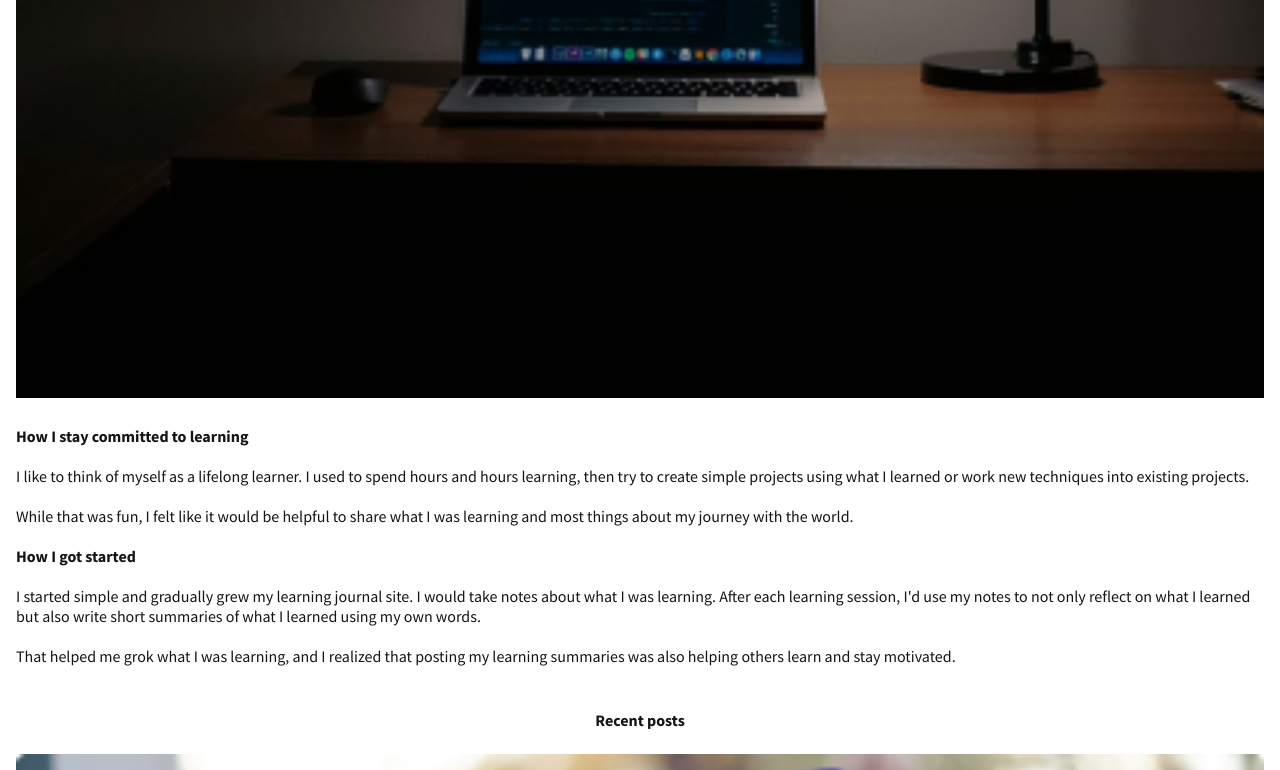
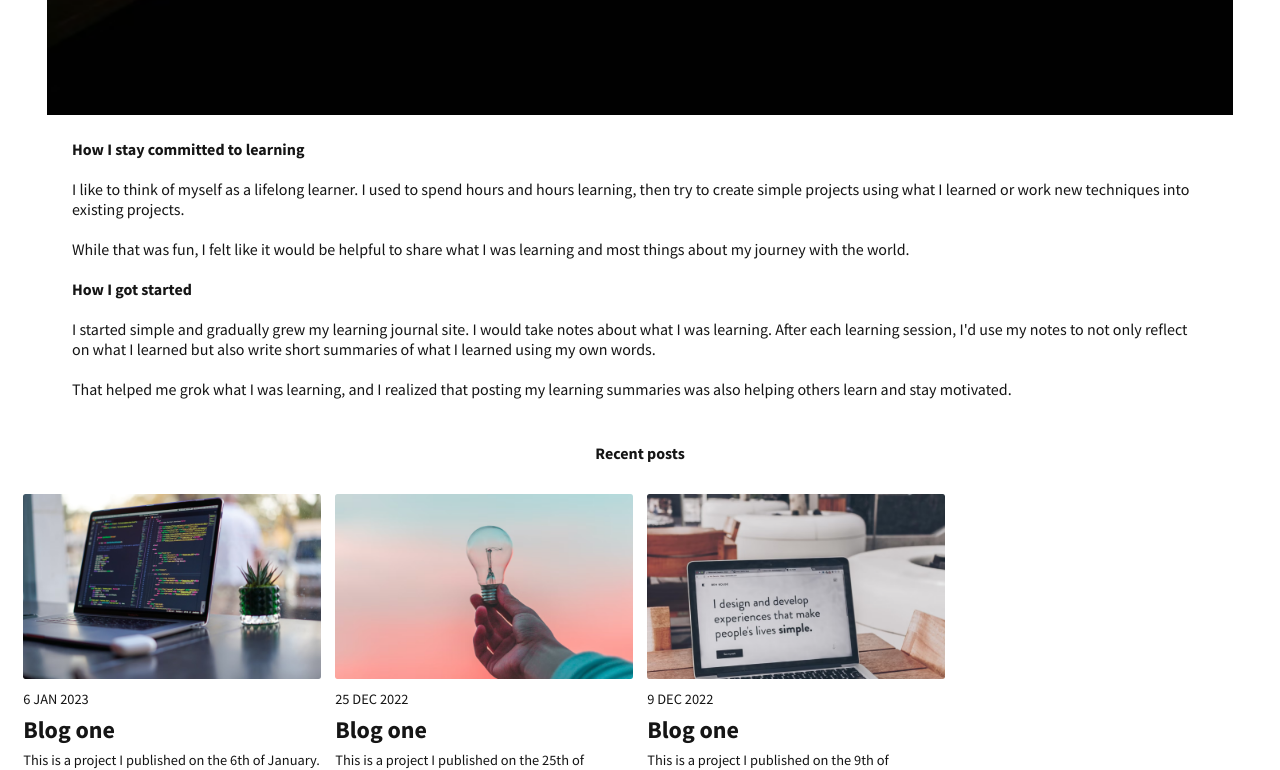
Before and after one commit to namhyk/responsive-design-practice, a plain HTML site: page main-blog/main-blog.html in a window 1280 px wide. Shown: the part 720-1490 px from the top of the page. Drawn offline with Linux system fonts and the light colour scheme.

Commit message:
Update main-blog
Changed formatting for wider screens
Turned recent posts into grid

```diff
--- a/main-blog/main-blog.css
+++ b/main-blog/main-blog.css
@@ -54,9 +54,17 @@ main {
   padding: 1.5em 0;
 }
 
+.grid {
+  display: grid;
+  grid-template-columns: repeat(auto-fill, minmax(250px, 1fr));
+}
 .recent-posts-title {
   padding: 1.5em 0;
   text-align: center;
+}
+.other-blog {
+  padding: 0.5em;
+  font-size: 0.9rem;
 }
 .other-blog-img {
   width: 100%;
@@ -84,3 +92,16 @@ footer {
   color: #d7d7d7;
   font-weight: 500;
 }
+
+@media (min-width: 730px) {
+  .blog-overview, .blog-body {
+    padding: 0 3.5em;
+  }
+  .blog-img {
+    width: 95%;
+    display: block;
+    margin-left: auto;
+    margin-right: auto;
+    max-height: 600px;
+  }
+}
--- a/main-blog/main-blog.html
+++ b/main-blog/main-blog.html
@@ -25,14 +25,14 @@
   </header>
   <main>
     <section class="blog-overview">
-      <p class="blog-date">July 23 2022</p>
+      <p class="blog-date">JULY 23 2022</p>
       <p class="blog-title">My new journey as a bootcamp student.</p>
       <p class="blog-overview-text">After several months of learning in the
         Frontend Developer Career Path, I've made the big jump over to the Bootcamp
         to get expert code reviews of my Solo Projects projects and meet like-minded
         peers.</p>
+    </section>
     <img class="blog-img" src="/images/article-image-hero.png">
-    </section>
     <section class="blog-body">
       <p class="bold">How I stay committed to learning</p><br>
       <p>I like to think of myself as a lifelong learner.
@@ -57,9 +57,10 @@
     </section>
     <section class="recent-posts">
       <p class="recent-posts-title bold">Recent posts</p>
+      <div class="grid">
         <div class="other-blog">
           <img class="other-blog-img" src="/images/article-image-03.png">
-        <p class="other-blog-date">6 Jan 2023</p>
+          <p class="other-blog-date">6 JAN 2023</p>
           <p class="other-blog-title">Blog one</p>
           <p class="other-blog-content">This is a project I published on the 6th of January.
             The quick brown fox jumped over the lazy dog.
@@ -68,7 +69,7 @@
         </div>
         <div class="other-blog">
           <img class="other-blog-img" src="/images/article-image-02.png">
-        <p class="other-blog-date">25th Dec 2022</p>
+          <p class="other-blog-date">25 DEC 2022</p>
           <p class="other-blog-title">Blog one</p>
           <p class="other-blog-content">This is a project I published on the 25th of December.
             The quick brown fox jumped over the lazy dog.
@@ -77,12 +78,13 @@
         </div>
         <div class="other-blog">
           <img class="other-blog-img" src="/images/article-image-01.png">
-        <p class="other-blog-date">9th Dec 2022</p>
+          <p class="other-blog-date">9 DEC 2022</p>
           <p class="other-blog-title">Blog one</p>
           <p class="other-blog-content">This is a project I published on the 9th of December.
             The quick brown fox jumped over the lazy dog.
             The quick brown fox jumped over the lazy dog.
           </p>
+        </div>
       </div>
     </section>
   </main>
```
Lines whose indentation alone changed are shown as unchanged.
